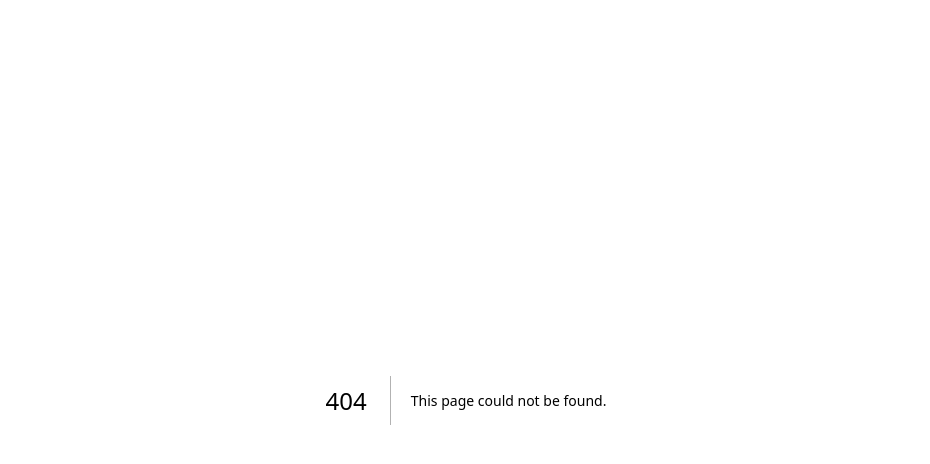
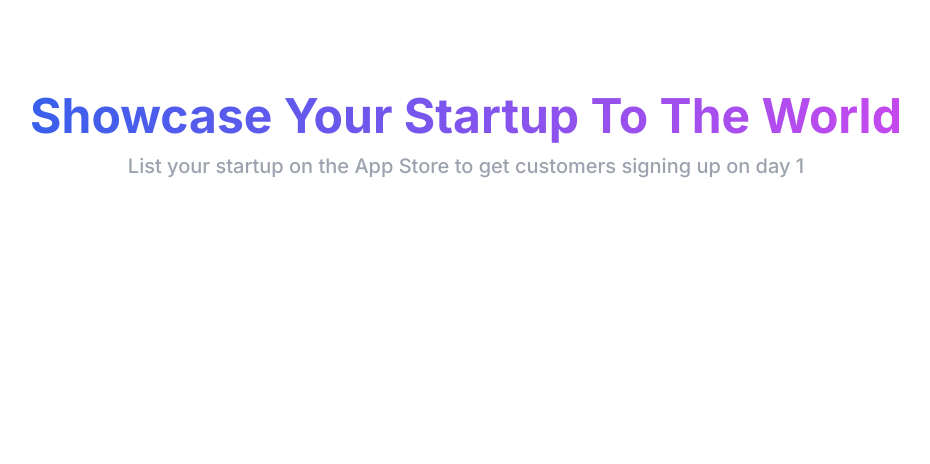
Before and after one commit to hasaansworld/deals-next, a Next.js app: page /add_listing in a window 1280 px wide. Before the commit this address had no page. Shown: the top 464 px of the page, without its empty margins (174-1104 px from the left). Built offline with nearby package versions, Linux system fonts and the light colour scheme.

Commit message:
added listing page heading

```diff
--- /dev/null
+++ b/app/add_listing/page.jsx
@@ -0,0 +1,16 @@
+
+
+export default function AddListing() {
+  return (
+    <div className="w-full p-20 overflow-auto">
+        <div className="w-full">
+        <h1 className="w-full text-center font-bold text-[3rem] text-transparent bg-gradient-to-r from-blue-600 to-fuchsia-500 bg-clip-text">
+            Showcase Your Startup To The World
+        </h1>
+        <p className="w-full text-center text-gray-400 font-medium text-xl">List your startup on the App Store to get customers signing up on day 1</p>
+        </div>
+
+    </div>
+
+  )
+}
```
